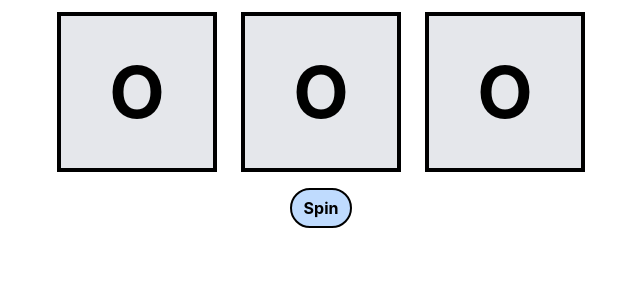
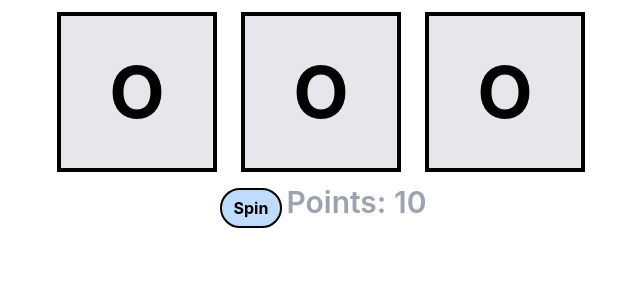
Before and after one commit to krenarh/reactTask2, a React (Create React App) app: page / in a window 1280 px wide. Shown: the top 300 px of the page, without its empty margins (319-959 px from the left). Built offline with nearby package versions, Linux system fonts and the light colour scheme.

Commit message:
adding points

```diff
--- a/src/App.js
+++ b/src/App.js
@@ -4,6 +4,7 @@ import Slot from "./components/Slot";
 function App() {
   const [spinning, setSpinning] = useState(false);
   const [slotValues, setSlotValues] = useState(["O", "O", "O"]);
+  const [points, setPoints] = useState(10);
   const possibleValues = ["A", "B", "C"];
 
   const spinSlots = () => {
@@ -16,7 +17,11 @@ function App() {
         });
         setSlotValues(newValues);
         setSpinning(false);
+        if (newValues.every((val) => val === newValues[0])) {
+          setPoints(points + 9);
+        }
       }, 2000);
+      setPoints(points - 1);
     }
   };
   return (
@@ -34,6 +39,9 @@ function App() {
         >
           {spinning ? "Spinning..." : "Spin"}
         </button>
+        <div className="text-3xl font-semibold text-center text-gray-400">
+          Points: {points}
+        </div>
       </div>
     </div>
   );
```
